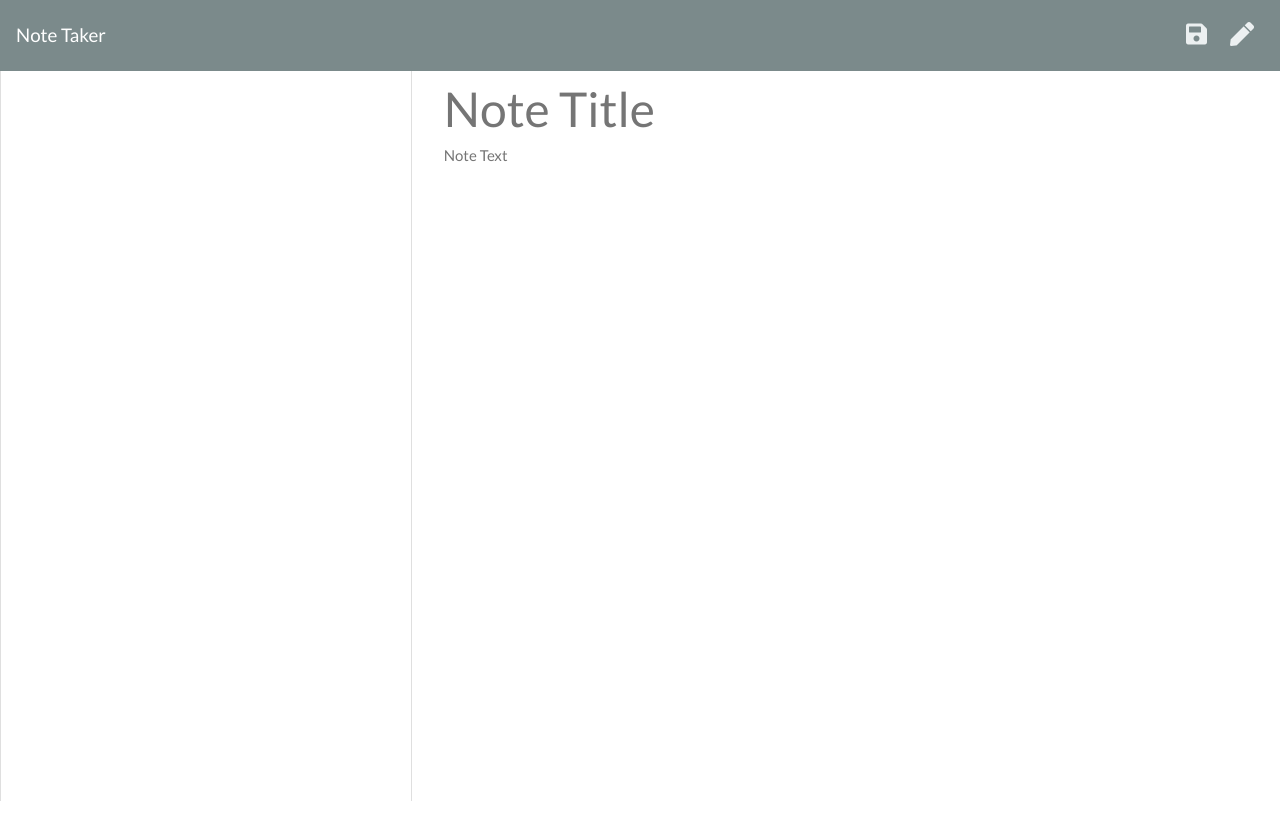
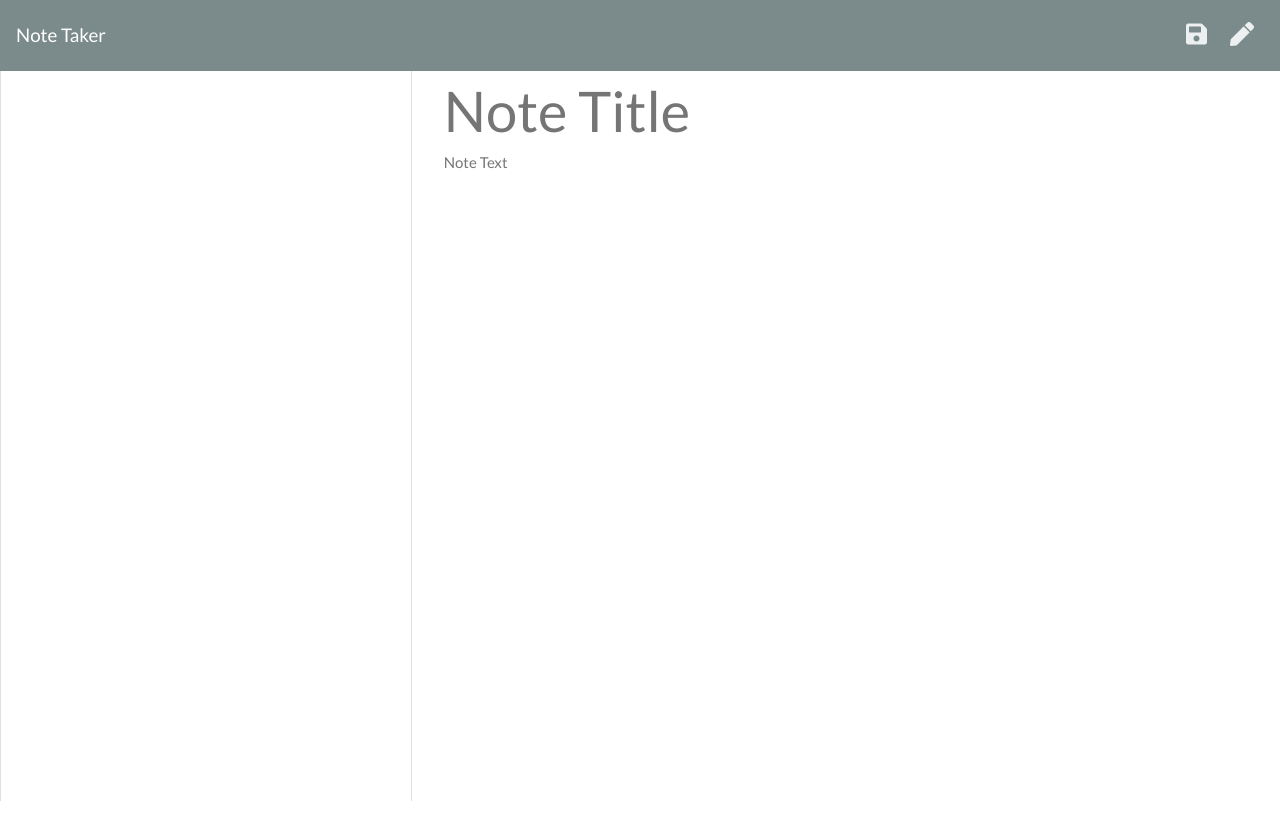
Before and after one commit to KCGooner/note_taker, a website: page notes.html in a window 1280 px wide. Drawn offline with nearby package versions, Linux system fonts and the light colour scheme; files that its build step writes are made by us from their sources; no server answers; files whose address does not match are found by name.

Commit message:
reduced padding on notes

```diff
--- a/assets/style.css
+++ b/assets/style.css
@@ -30,13 +30,13 @@ html, body {
   }
 
   .note-title {
-    height: 50px;
-    margin-top: 13px;
-    font-size: 3rem;
+    height: 60px;
+    margin-top: 10px;
+    font-size: 3.5rem;
   }
 
   .note-title:read-only, .note-textarea:read-only {
-    color: #757575;
+    color: lightgrey;
   }
 
   .list-container .card {
@@ -66,6 +66,6 @@ html, body {
   .list-container .list-group-item {
     border-left: none;
     border-right: none;
-    padding: 20px;
+    padding: 10px;
     cursor: pointer;
   }
```
